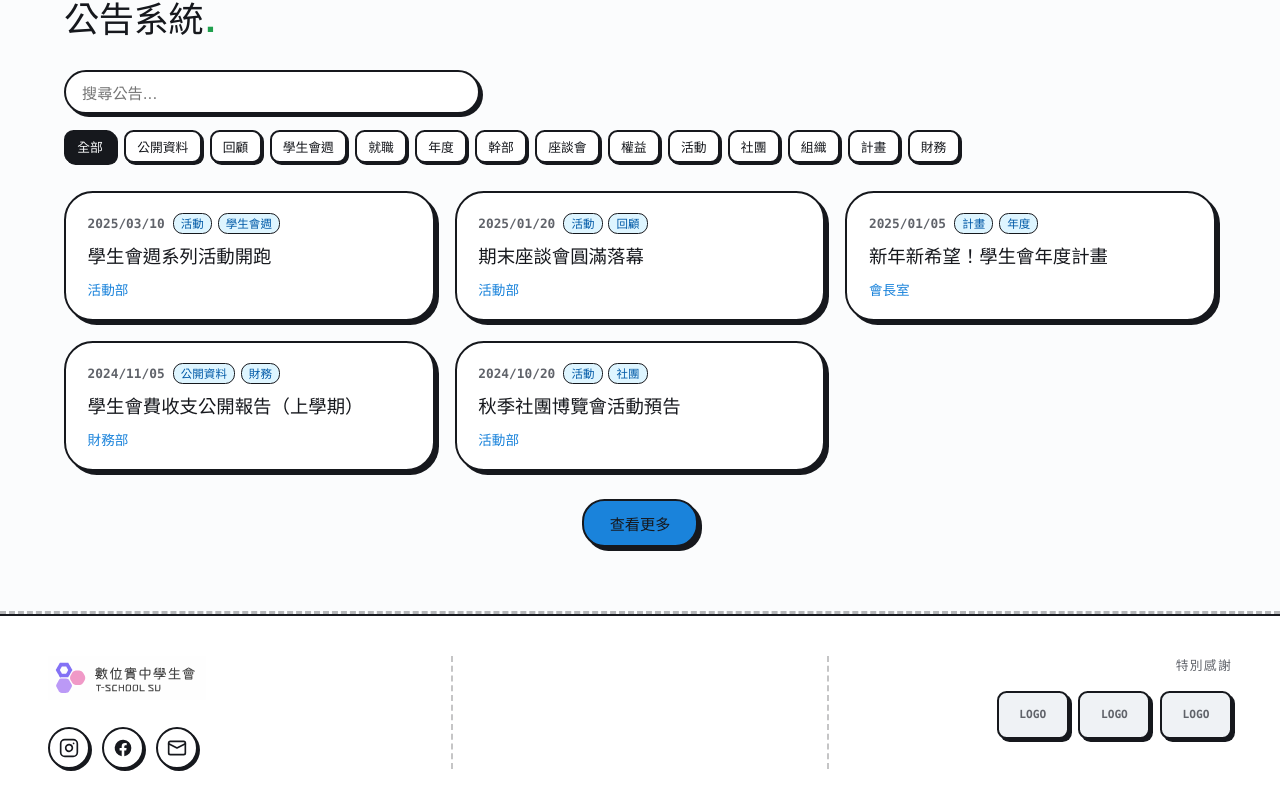
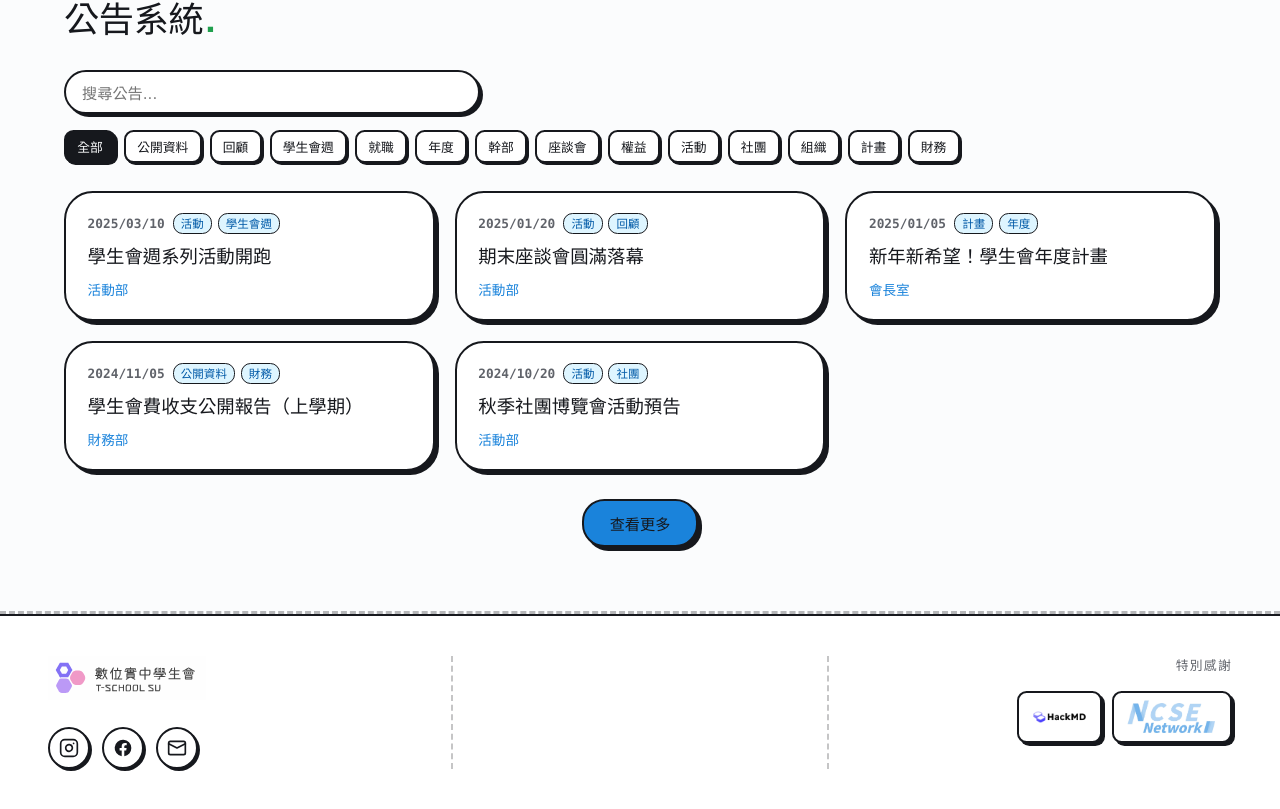
Before and after one commit to tschoolsu/official-website, a React (Vite) app: page / in a window 1280 px wide. Shown: the part 1113-1922 px from the top of the page. Built offline with nearby package versions, Linux system fonts and the light colour scheme.

Commit message:
Newly supported organizations

```diff
--- a/src/components/BottomNav.css
+++ b/src/components/BottomNav.css
@@ -78,18 +78,22 @@
 .bottomnav-thanks-item {
   display: grid;
   place-items: center;
-  min-width: 72px;
-  height: 48px;
-  padding: 0 0.9rem;
-  background: var(--secondary);
+  height: 52px;
+  padding: 0 0.75rem;
+  background: var(--card);
   border: 2px solid var(--foreground);
   border-radius: var(--radius-md);
   box-shadow: 3px 3px 0 0 var(--foreground);
-  font-family: var(--font-mono);
-  font-size: 0.7rem;
-  font-weight: 700;
-  color: var(--muted-foreground);
   transition: all 0.2s ease;
+}
+
+.bottomnav-thanks-img {
+  display: block;
+  max-height: 38px;
+  max-width: 130px;
+  width: auto;
+  height: auto;
+  object-fit: contain;
 }
 
 .bottomnav-thanks-item:hover {
--- a/src/components/BottomNav.tsx
+++ b/src/components/BottomNav.tsx
@@ -52,15 +52,24 @@ export default function BottomNav() {
       <div className="bottomnav-col bottomnav-right">
         <span className="bottomnav-title">特別感謝</span>
         <div className="bottomnav-thanks">
-          <span className="bottomnav-thanks-item" title="感謝支持">
-            LOGO
-          </span>
-          <span className="bottomnav-thanks-item" title="感謝支持">
-            LOGO
-          </span>
-          <span className="bottomnav-thanks-item" title="感謝支持">
-            LOGO
-          </span>
+          <a
+            className="bottomnav-thanks-item"
+            href="https://hackmd.io/"
+            target="_blank"
+            rel="noreferrer"
+            aria-label="HackMD"
+          >
+            <img className="bottomnav-thanks-img" src="/support/hackmd.webp" alt="HackMD" />
+          </a>
+          <a
+            className="bottomnav-thanks-item"
+            href="https://ncse.tw"
+            target="_blank"
+            rel="noreferrer"
+            aria-label="NCSE"
+          >
+            <img className="bottomnav-thanks-img" src="/support/ncse.webp" alt="NCSE" />
+          </a>
         </div>
       </div>
     </footer>
```
Also changed, not shown: public/support/hackmd.webp (added), public/support/ncse.webp (added).
